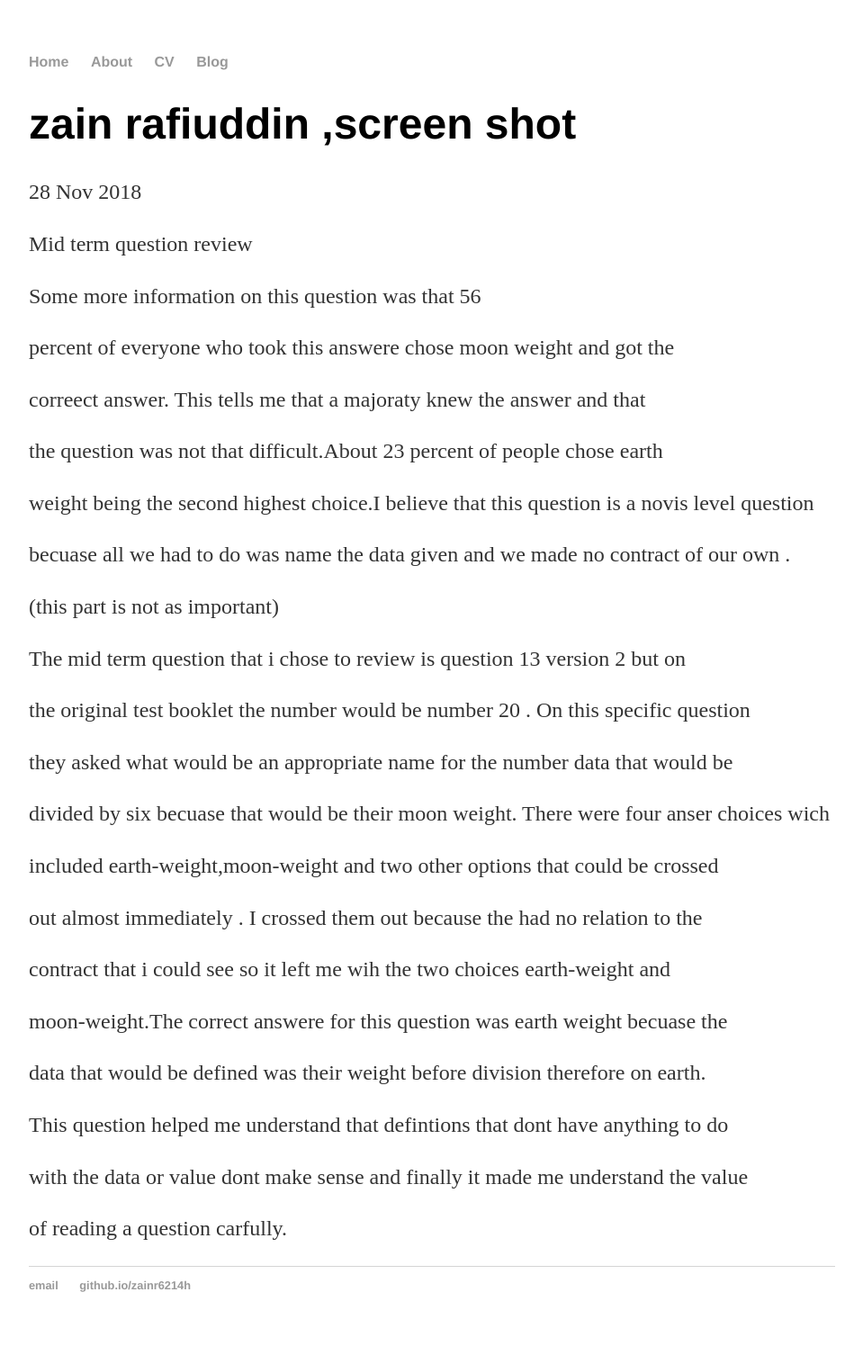
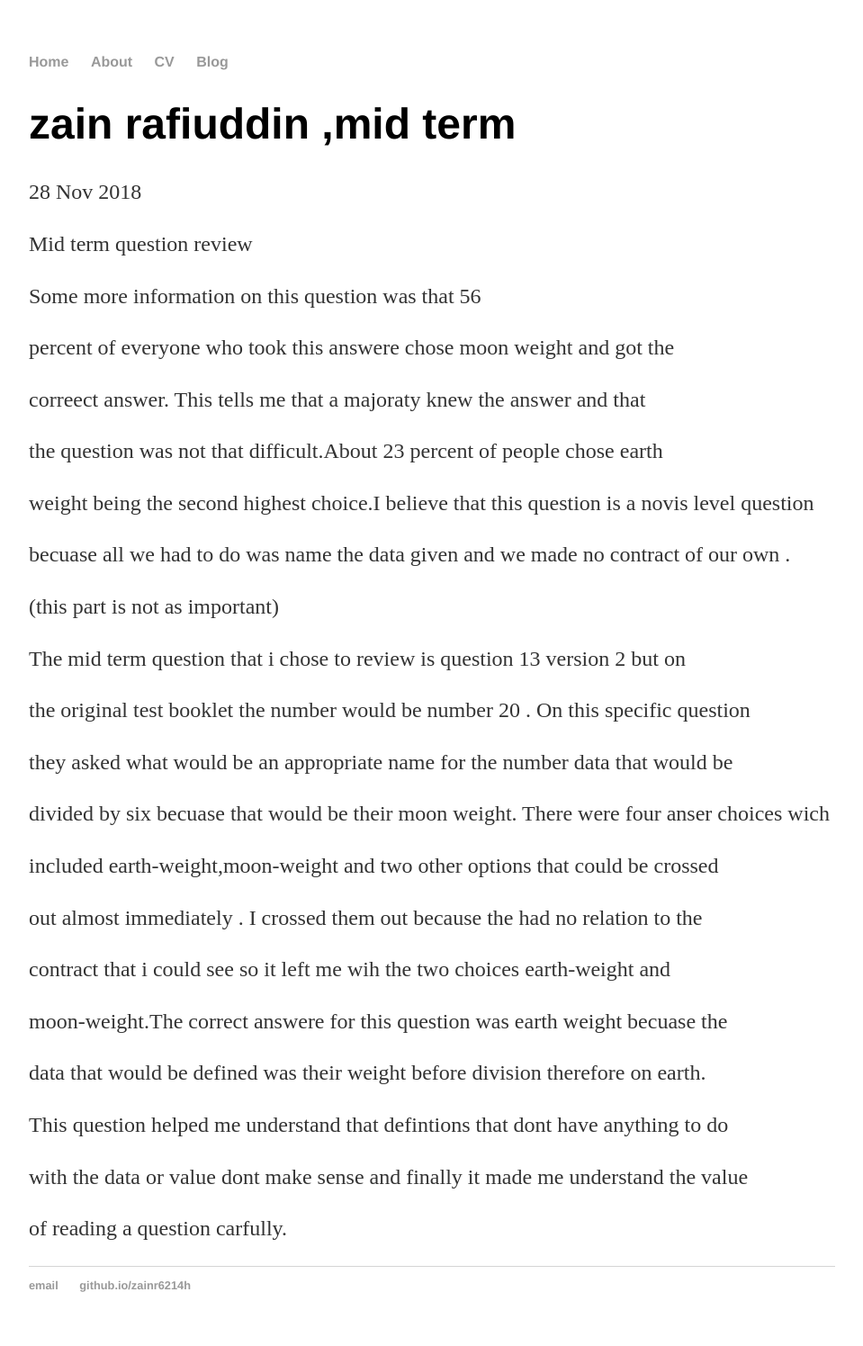
Before and after one commit to zainr6214/zainr6214.github.io, a Jekyll site: the page built from _posts/2018-11-28-zain-rafiuddin-site-launched.md, in a window 1280 px wide. Shown: the whole page at 90% size, without its empty margins (160-1119 px from the left). Built offline with Jekyll 4.4.1, drawn with Linux system fonts in a browser that asks for light colours.

Commit message:
Update 2018-11-28-zain-rafiuddin-site-launched.md

```diff
--- a/_posts/2018-11-28-zain-rafiuddin-site-launched.md
+++ b/_posts/2018-11-28-zain-rafiuddin-site-launched.md
@@ -1,6 +1,6 @@
 ---
 layout: post
-title: "zain rafiuddin ,screen shot"
+title: "zain rafiuddin ,mid term"
 date: 2018-11-28
 ---
 
```
